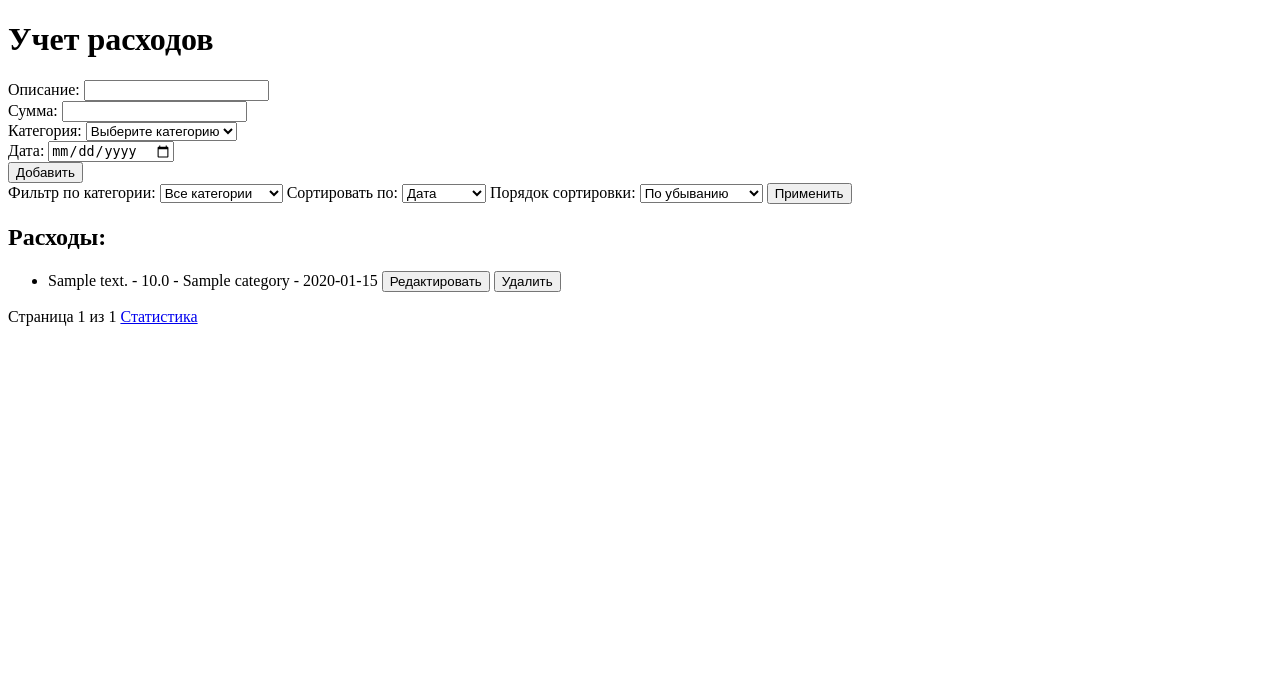
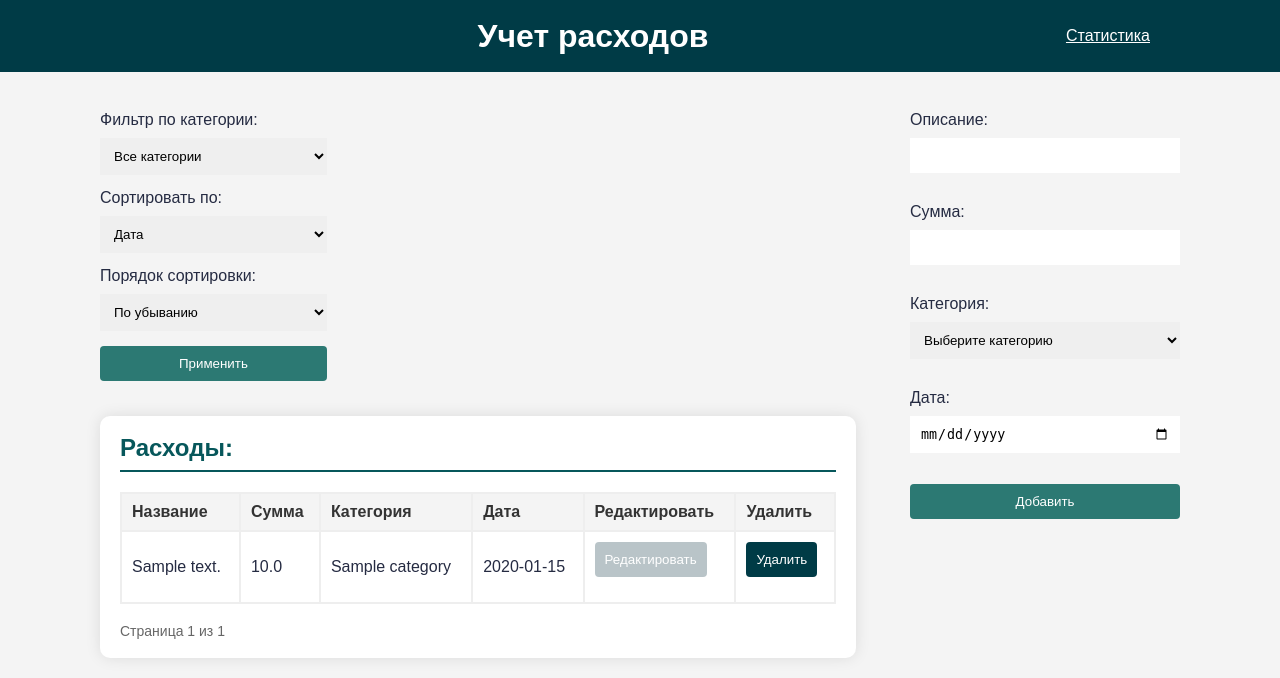
Before and after one commit to ValerieeSt/ExpenseTrackerApp, a Flask app: page / in a window 1280 px wide. Shown: the top 678 px of the page. Run offline with Flask 3, Linux system fonts and the light colour scheme; tables that the repository leaves empty hold one stand-in row (values such as "Sample post").

Commit message:
Added style.css

```diff
--- /dev/null
+++ b/static/styles.css
@@ -0,0 +1,354 @@
+
+*,
+*::before,
+*::after {
+    padding: 0;
+    margin: 0;
+    border: 0;
+    box-sizing: border-box;
+}
+
+
+body {
+    font-family: 'Montserrat', sans-serif;
+    font-size: 16px;
+    line-height: 1;
+    color: #252b42;
+    background-color: #f4f4f4;
+    margin: 0;
+}
+
+h1, h2 {
+    color: #07575B;
+    margin-bottom: 20px;
+}
+
+header {
+    color: fff;
+    display: flex;
+    align-items: center;
+    justify-content: space-between;
+    padding: 20px 120px;
+    background-color: #003B46;
+      min-height: 50px;
+}
+
+.header-links {
+    color: #fff;
+    display: flex;
+    align-items: center;
+}
+
+.header-links a {
+    color: #fff;
+    margin-right: 10px;
+     transition: font-size 0.3s;
+}
+.header-links a:hover {
+    font-size: 18px;
+}
+header h1 {
+color: #fff;
+    margin: 0;
+    flex-grow: 1;
+    text-align: center;
+}
+
+
+
+
+
+.container {
+        display: flex;
+    padding: 20px 80px;
+    justify-content: space-between;
+    margin: 20px;
+     flex-wrap: wrap;
+}
+
+.filter_expense {
+    width: 70%;
+}
+
+.filter_expense form {
+     width: 30%;
+    display: flex;
+    flex-direction: column;
+}
+
+.filter_expense label {
+    margin-bottom: 10px;
+}
+
+.filter_expense select,
+.filter_expense_button {
+    margin-bottom: 15px;
+    padding: 10px;
+    box-sizing: border-box;
+}
+
+.filter_expense_button {
+    background-color: #2C7973;
+    color: white;
+    border: none;
+    border-radius: 4px;
+    cursor: pointer;
+    transition: background-color 0.5s ease;
+}
+
+.filter_expense_button:hover {
+    background-color: #52968B;
+}
+
+.expense {
+    background-color: #fff;
+    padding: 20px;
+    border-radius: 10px;
+    box-shadow: 0 0 15px rgba(0, 0, 0, 0.1);
+    margin-top: 20px;
+}
+
+.expense h2 {
+    border-bottom: 2px solid #07575B;
+    padding-bottom: 10px;
+    margin-bottom: 20px;
+}
+
+.expense table {
+    width: 100%;
+    border-collapse: collapse;
+}
+
+.expense th,
+.expense td {
+    border: 2px solid #eee;
+    padding: 10px;
+    text-align: left;
+}
+
+.expense th {
+    background-color: #f4f4f4;
+}
+
+.expense .labels {
+    font-weight: bold;
+    color: #333;
+    padding-bottom: 10px;
+}
+
+.expense .labels span {
+    flex: 1;
+}
+
+.delete-button{
+    background-color: #003B46;
+    color: white;
+    border: none;
+    border-radius: 4px;
+    cursor: pointer;
+    transition: background-color 0.5s ease;
+    margin-bottom: 15px;
+    padding: 10px;
+    box-sizing: border-box;
+}
+
+.delete-button:hover{
+    background-color: #2C7973;
+}
+
+.edit-button {
+     background-color: #B9C4C8;
+    color: white;
+    border: none;
+    border-radius: 4px;
+    cursor: pointer;
+    transition: background-color 0.5s ease;
+    margin-bottom: 15px;
+    padding: 10px;
+    box-sizing: border-box;
+}
+
+.edit-button:hover {
+    background-color: #A5AEB1;
+}
+
+.expense a {
+    text-decoration: none;
+    color: #333;
+    margin-right: 10px;
+}
+
+.expense a:hover {
+    text-decoration: underline;
+}
+
+
+
+
+
+.add_expense {
+    width: 25%;
+    box-sizing: border-box;
+}
+
+.add_expense form {
+    display: flex;
+    flex-direction: column;
+}
+
+
+.add_expense label {
+    margin-bottom: 10px;
+}
+
+.add_expense input,
+.add_expense select,
+.add_expense button {
+    margin-bottom: 15px;
+    padding: 10px;
+    box-sizing: border-box;
+}
+
+.add_expense button {
+    background-color: #2C7973;
+    color: white;
+    border: none;
+    border-radius: 4px;
+    cursor: pointer;
+    transition: background-color 0.5s ease;
+}
+
+.add_expense button:hover {
+    background-color: #52968B;
+}
+
+.expense .pagination-info {
+
+    margin-top: 20px;
+    font-size: 14px;
+    color: #666;
+}
+
+
+.confirm-modal {
+    display: none;
+    position: fixed;
+    top: 50%;
+    left: 50%;
+    transform: translate(-50%, -50%);
+    background-color: #fff;
+    padding: 20px;
+    border-radius: 10px;
+    box-shadow: 0 0 15px rgba(0, 0, 0, 0.3);
+    z-index: 1000;
+}
+
+.confirm-modal .modal-content {
+    text-align: center;
+}
+
+.confirm-modal p {
+    margin-bottom: 20px;
+}
+
+.confirm-modal button {
+    background-color: #2C7973;
+    color: white;
+    border: none;
+    border-radius: 4px;
+    cursor: pointer;
+    padding: 10px 20px;
+    margin: 5px;
+    font-size: 16px;
+    transition: background-color 0.5s ease;
+}
+
+.confirm-modal button:hover {
+    background-color: #52968B;
+}
+
+.edit_expense {
+    width: 25%;
+    box-sizing: border-box;
+}
+
+.edit_expense form {
+    display: flex;
+    flex-direction: column;
+}
+
+.edit_expense label {
+    margin-bottom: 10px;
+}
+
+.edit_expense input,
+.edit_expense select,
+.edit_expense button {
+    margin-bottom: 15px;
+    padding: 10px;
+    box-sizing: border-box;
+}
+
+.edit_expense button {
+    background-color: #2C7973;
+    color: white;
+    border: none;
+    border-radius: 4px;
+    cursor: pointer;
+    transition: background-color 0.5s ease;
+}
+
+.edit_expense button:hover {
+    background-color: #52968B;
+}
+
+
+.stats_form,
+.sum_stats {
+    width: 60%;
+}
+
+.stats_form {
+     width: 30%;
+    display: flex;
+    flex-direction: column;
+    padding-bottom: 30px;
+}
+
+.stats_form form {
+    display: flex;
+    flex-direction: column;
+}
+
+.stats_form label {
+    margin-bottom: 10px;
+}
+
+.stats_form select,
+.stats_form button {
+    margin-bottom: 15px;
+    padding: 10px;
+    box-sizing: border-box;
+}
+
+.stats_form button {
+    background-color: #2C7973;
+    color: white;
+    border: none;
+    border-radius: 4px;
+    cursor: pointer;
+    transition: background-color 0.5s ease;
+}
+
+.stats_form button:hover {
+    background-color: #52968B;
+}
+
+.img_stats {
+    width: 100%;
+    flex: 1;
+    display: flex;
+    align-items: center;
+    justify-content: center;
+    background-color: #f4f4f4;
+}
--- a/templates/index.html
+++ b/templates/index.html
@@ -3,30 +3,21 @@
 <head>
     <meta charset="UTF-8">
     <meta name="viewport" content="width=device-width, initial-scale=1.0">
-    <title>Учет расходов</title>
+    <link rel="stylesheet" href="/static/styles.css">
+
+
 </head>
 <body>
+    <header>
     <h1>Учет расходов</h1>
+    <div class="header-links">
+        <a href="{{ url_for('stats') }}">Статистика</a>
+    </div>
+    </header>
 
-    <form action="/add" method="post">
-        <label for="description">Описание:</label>
-        <input type="text" id="description" name="description" required><br>
-
-        <label for="amount">Сумма:</label>
-        <input type="number" id="amount" name="amount" step="0.01" required><br>
-
-        <label for="category">Категория:</label>
-        <select id="category" name="category" required>
-            <option value="" disabled selected>Выберите категорию</option>
-        </select><br>
-
-        <label for="date">Дата:</label>
-        <input type="date" id="date" name="date" required><br>
-
-        <button type="submit">Добавить</button>
-    </form>
-
-    <form action="{{ url_for('index') }}" method="get">
+    <div class="container">
+     <div class="filter_expense">
+     <form action="{{ url_for('index') }}" method="get">
         <label for="category-filter">Фильтр по категории:</label>
         <select id="category-filter" name="category">
             <option value="">Все категории</option>
@@ -48,39 +39,87 @@
             <option value="desc" {% if sort_order =='desc' %} selected {% endif %}>По убыванию</option>
         </select>
 
-        <button type="submit">Применить</button>
+        <button type="submit" class="filter_expense_button">Применить</button>
     </form>
 
+   <div class="expense">
     <h2>Расходы:</h2>
-    <ul>
-        {% for expense in expenses.items %}
-            <li>
-                {{ expense.description }} - {{ expense.amount }} - {{ expense.category.name }} - {{ expense.date.strftime('%Y-%m-%d') }}
-                <form action="{{ url_for('edit_expense', expense_id=expense.id) }}" method="get" style="display: inline;">
-                    <button type="submit">Редактировать</button>
-                </form>
-                <button type="button" onclick="deleteExpense({{ expense.id }})">Удалить</button>
-            </li>
-        {% endfor %}
-    </ul>
+    <table>
+        <thead>
+            <tr class="labels">
+                <th>Название</th>
+                <th>Сумма</th>
+                <th>Категория</th>
+                <th>Дата</th>
+                <th>Редактировать</th>
+                <th>Удалить</th>
+            </tr>
+        </thead>
+        <tbody>
+            {% for expense in expenses.items %}
+                <tr>
+                    <td>{{ expense.description }}</td>
+                    <td>{{ expense.amount }}</td>
+                    <td>{{ expense.category.name }}</td>
+                    <td>{{ expense.date.strftime('%Y-%m-%d') }}</td>
+                    <td>
+                        <form action="{{ url_for('edit_expense', expense_id=expense.id) }}" method="get" style="display: inline;">
+                            <button type="submit" class="edit-button">Редактировать</button>
+                        </form>
+                    </td>
+                    <td>
+                        <button type="button" onclick="deleteExpense({{ expense.id }})" class="delete-button">Удалить</button>
+                    </td>
+                </tr>
+            {% endfor %}
+        </tbody>
+    </table>
+       <div id="confirmModal" class="confirm-modal">
+            <div class="modal-content">
+                <p>Вы уверены, что хотите удалить?</p>
+                <button onclick="confirmDelete()">Да</button>
+                <button onclick="cancelDelete()">Отмена</button>
+            </div>
+        </div>
 
+<div class="pagination-info">
     {% if expenses.has_prev %}
-        <a href="{{ url_for('index', page=expenses.prev_num) }}">« Назад</a>
+        <a href="{{ url_for('index', page=expenses.prev_num) }}">< Назад</a>
     {% endif %}
     Страница {{ expenses.page }} из {{ expenses.pages }}
     {% if expenses.has_next %}
-        <a href="{{ url_for('index', page=expenses.next_num) }}">Вперед »</a>
+        <a href="{{ url_for('index', page=expenses.next_num) }}">Вперед ></a>
     {% endif %}
+</div>
+</div>
 
-    <a href="{{ url_for('stats') }}">Статистика</a>
 
-    <div id="confirmModal" class="confirm-modal" style="display: none;">
-        <div class="modal-content">
-            <p>Вы уверены, что хотите удалить?</p>
-            <button onclick="confirmDelete()">Да</button>
-            <button onclick="cancelDelete()">Отмена</button>
-        </div>
-    </div>
+</div>
+
+
+         <div class="add_expense">
+    <form action="/add" method="post">
+        <label for="description">Описание:</label>
+        <input type="text" id="description" name="description" required><br>
+
+        <label for="amount">Сумма:</label>
+        <input type="number" id="amount" name="amount" step="0.01" required><br>
+
+        <label for="category">Категория:</label>
+        <select id="category" name="category" required>
+            <option value="" disabled selected>Выберите категорию</option>
+        </select><br>
+
+        <label for="date">Дата:</label>
+        <input type="date" id="date" name="date" required><br>
+
+        <button type="submit">Добавить</button>
+    </form>
+</div>
+
+
+
+
 
 
     <script>
@@ -96,7 +135,7 @@
         });
     });
 
-document.getElementById('addExpenseButton').addEventListener('click', function () {
+document.querySelector('.add_expense button[type="submit"]').addEventListener('click', function () {
     const description = document.getElementById('description').value;
     const amount = document.getElementById('amount').value;
     const category = document.getElementById('category').value;
@@ -176,6 +215,15 @@ function cancelDelete() {
     console.log('Удаление отменено');
     document.getElementById('confirmModal').style.display = 'none';
 }
+
+function showModal() {
+    document.getElementById('confirmModal').style.display = 'block';
+}
+
+function hideModal() {
+    document.getElementById('confirmModal').style.display = 'none';
+}
     </script>
+
 </body>
 </html>
```
Also changed, not shown: templates/edit.html (+16 -3 lines), templates/stats.html (+20 -4 lines), static/images/main.jpg (added).
